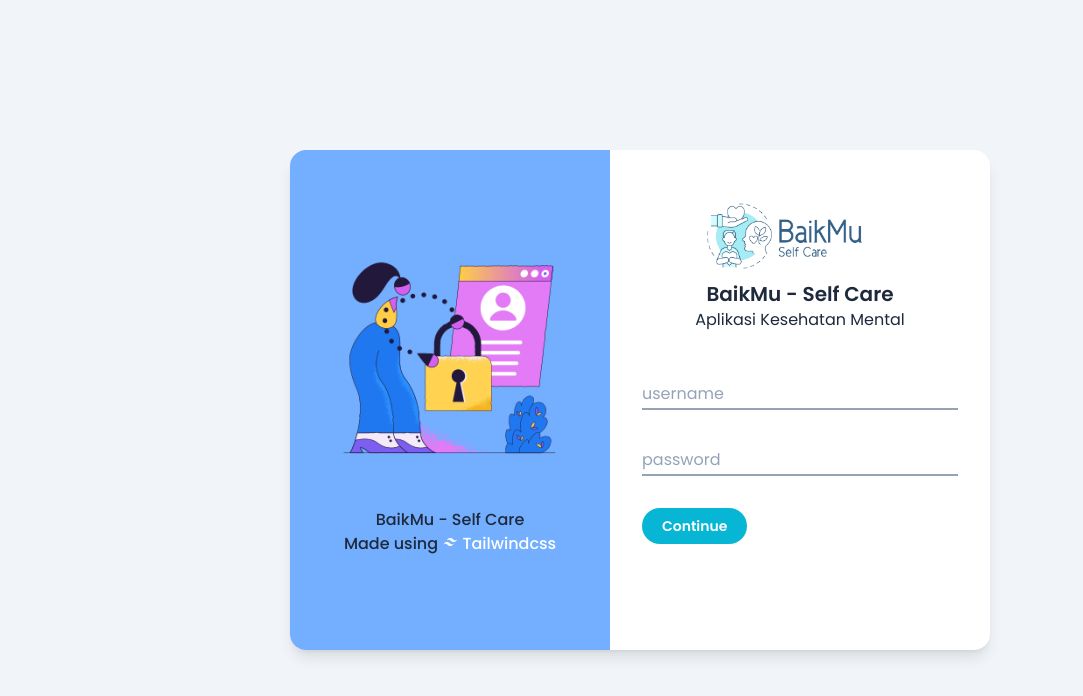
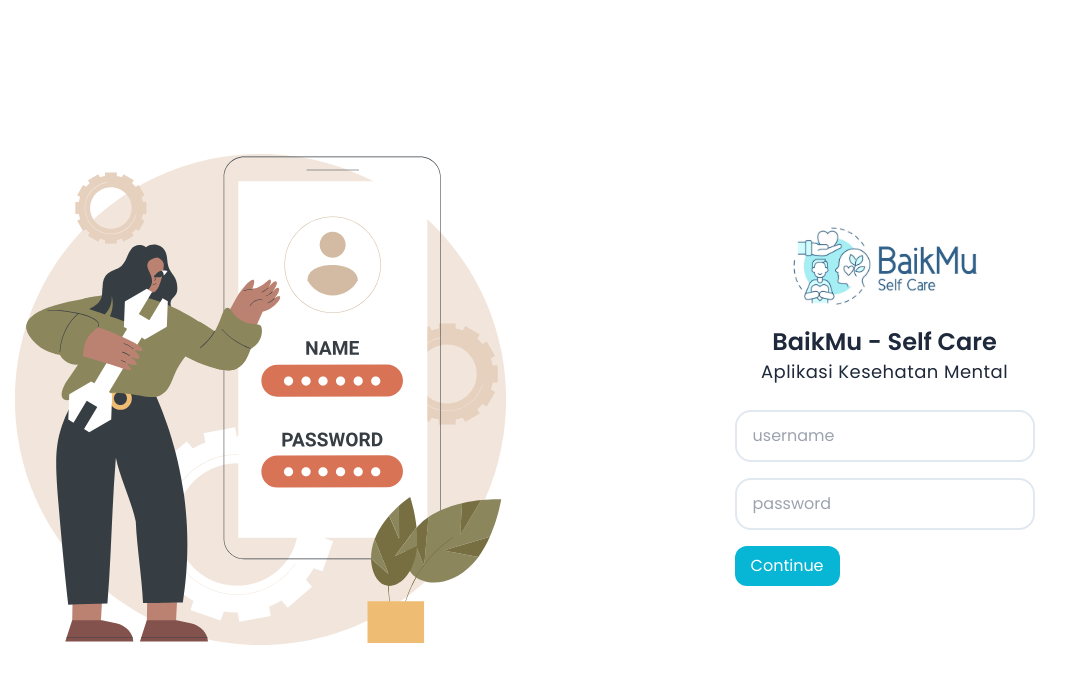
Before and after one commit to KarMint26/BaikMu-Admin-Dashboard, a website: page src/pages/login.html in a window 1280 px wide. Shown: the whole page, without its empty margins (0-1083 px from the left). Drawn offline with nearby package versions, Linux system fonts and the light colour scheme.

Commit message:
edit: login and post

```diff
--- a/src/pages/login.html
+++ b/src/pages/login.html
@@ -1,5 +1,5 @@
 <!DOCTYPE html>
-<html lang="en">
+<html lang="en" data-theme="light">
   <head>
     <meta charset="UTF-8" />
     <meta name="viewport" content="width=device-width, initial-scale=1.0" />
@@ -16,76 +16,23 @@
       rel="stylesheet"
     />
   </head>
-  <body>
-    <div class="wrapper flex justify-center items-center absolute translate-x-[50%] -translate-y-[50%] right-[50%] top-[50%] bg-slate-100 w-full h-full">
-      <div
-        class="content-form flex justify-between items-center bg-white w-fit h-[450px] sm:w-[700px] sm:h-[500px] rounded-2xl shadow-lg overflow-hidden"
-      >
-        <div
-          class="hero-login hidden px-12 sm:flex justify-center items-center flex-col h-full bg-[#73AEFF]"
-        >
-          <img
-            class="w-[250px]"
-            src="../assets/Sign-In.png"
-            alt="Sign-in Hero"
-          />
-          <div class="text-center text-slate-800 font-medium mt-10">
-            BaikMu - Self Care <br />
-            Made using <i class="bx bxl-tailwind-css text-white"></i>
-            <a href="https://tailwindcss.com" class="text-white">Tailwindcss</a>
-          </div>
+  <body class="bg-white overflow-x-hidden">
+    <div class="container flex justify-between items-center p-4 w-screen h-screen mx-auto lg:translate-x-12">
+      <div class="login-hero hidden lg:flex lg:justify-center lg:items-center w-fit h-fit">
+        <img src="../assets/hero-login.svg" alt="hero-login" class="scale-125">
+      </div>
+      <div class="form-login flex flex-col justify-center items-center gap-4 py-3">
+        <div class="title-form flex flex-col items-center justify-center">
+          <img src="../assets/LogoBaikMu.png" alt="logo-baikmu" class="w-1/2 sm:w-1/3 lg:w-1/4 mb-2 block">
+          <h1 class="text-xl sm:text-2xl font-semibold">BaikMu - Self Care</h1>
+          <p class="text-lg tracking-wide mb-2">Aplikasi Kesehatan Mental</p>
         </div>
-        <form
-          action="../../index.html"
-          class="flex justify-center items-start flex-col h-full sm:py-6 sm:px-8 py-4 px-9"
-        >
-          <div
-            class="title flex flex-col items-center justify-center w-full sm:-translate-y-10 -translate-y-6 sm:mb-0 mb-2"
-          >
-            <img
-              src="../assets/LogoTransparent.png"
-              alt="BaikMu Logo"
-              class="w-[180px] -translate-x-4"
-            />
-            <div class="desc-app text-center">
-              <h1 class="text-xl font-semibold">BaikMu - Self Care</h1>
-              <h3>Aplikasi Kesehatan Mental</h3>
-            </div>
-          </div>
-          <div class="field flex justify-center items-start flex-col my-1">
-            <input
-              class="bg-transparent sm:w-auto w-[250px] peer outline-none border-b-2 border-slate-400 py-1 z-[999]"
-              type="text"
-              name="username"
-              id="uname"
-              required
-            />
-            <span
-              class="peer-focus:text-slate-600 -translate-y-7 peer-focus:scale-75 peer-focus:-translate-y-12 peer-focus:-translate-x-[0.65rem] peer-valid:scale-75 peer-valid:-translate-y-12 peer-valid:-translate-x-[0.65rem] transition-all ease-in text-slate-400"
-              >username</span
-            >
-          </div>
-          <div class="field mb-3 flex justify-center items-start flex-col my-1">
-            <input
-              class="bg-transparent sm:w-auto w-[250px] peer outline-none border-b-2 border-slate-400 py-1 z-[999]"
-              type="password"
-              name="password"
-              id="passwd"
-              required
-            />
-            <span
-              class="peer-focus:text-slate-600 -translate-y-7 peer-focus:scale-75 peer-focus:-translate-y-12 peer-focus:-translate-x-[0.65rem] peer-valid:scale-75 peer-valid:-translate-y-12 peer-valid:-translate-x-[0.65rem] transition-all ease-in text-slate-400"
-              >password</span
-            >
-          </div>
-          <div class="button self-start mt-5">
-            <button
-              type="submit"
-              class="bg-cyan-500 hover:bg-cyan-600 transition-all rounded-full px-5 py-2 text-white text-sm font-semibold -translate-y-6"
-            >
-              Continue
-            </button>
-          </div>
+        <form action="../../index.html" class="flex flex-col items-center gap-4">
+          <input autocomplete="off" class="focus:border-sky-500 p-3 px-4 w-[300px] bg-white rounded-2xl outline-none border-2 border-slate-200" placeholder="username" type="text" name="username" id="username">
+          <input autocomplete="off" class="focus:border-sky-500 p-3 px-4 w-[300px] bg-white rounded-2xl outline-none border-2 border-slate-200" placeholder="password" type="password" name="password" id="password">
+          <button type="submit" class="px-4 py-2 text-white bg-cyan-500 rounded-xl self-start">
+            Continue
+          </button>
         </form>
       </div>
     </div>
```
Also changed, not shown: src/pages/post-article.html (+9 -7 lines), pnpm-lock.yaml (deleted), src/assets/Sign-In.png (deleted), src/assets/hero-login.svg (added), src/styles/style.css, 1 other file.
